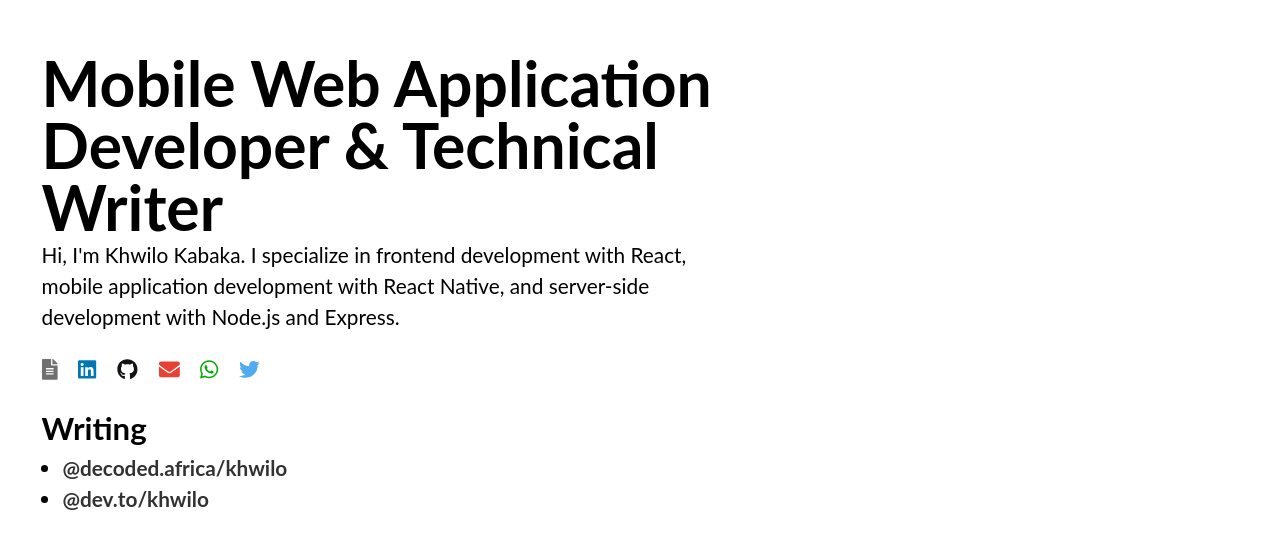
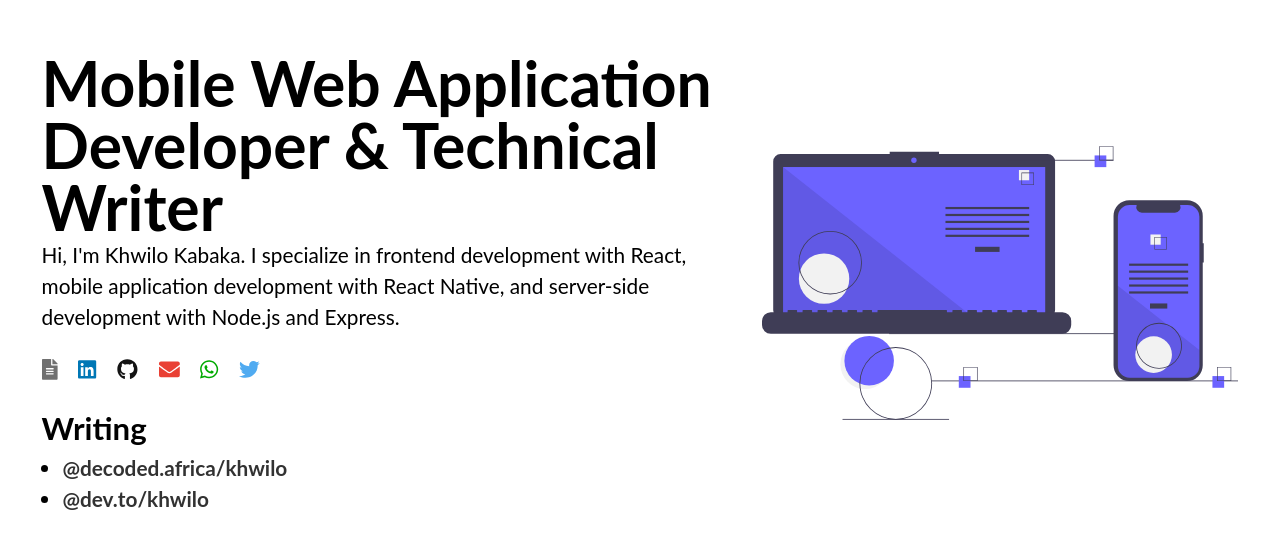
Before and after one commit to khwilo/khwilo-portfolio-v2, a Next.js app: page / in a window 1280 px wide. Shown: the part 117-666 px from the top of the page. Built offline with nearby package versions, Linux system fonts and the light colour scheme.

Commit message:
Add an image to the home page

```diff
--- a/pages/index.js
+++ b/pages/index.js
@@ -120,6 +120,13 @@ export default function Home() {
             </ul>
           </section>
         </div>
+
+        <div className='illustration'>
+          <img
+            src='images/progressive_app.svg'
+            alt='desktop personal computer and mobile phone'
+          />
+        </div>
       </div>
     </div>
   );
--- a/styles/global.css
+++ b/styles/global.css
@@ -60,13 +60,16 @@ a {
   margin-top: 1rem;
 }
 
-.home__container {
-  padding: 0 2em;
+.home {
+  display: flex;
+  flex-direction: column-reverse;
+  justify-content: center;
+  padding: 2em;
 }
 
 @media (min-width: 35em) {
-  .home__container {
-    width: 60%;
+  .home {
+    flex-direction: row;
   }
 }
 
@@ -98,3 +101,15 @@ a {
   opacity: 1;
   color: #1565c0;
 }
+
+.illustration {
+  margin: 0 0 2.5rem 0;
+}
+
+@media (min-width: 35em) {
+  .illustration {
+    margin: 0 0 0 2rem;
+    display: flex;
+    justify-content: center;
+  }
+}
```
Also changed, not shown: public/images/progressive_app.svg (added).
